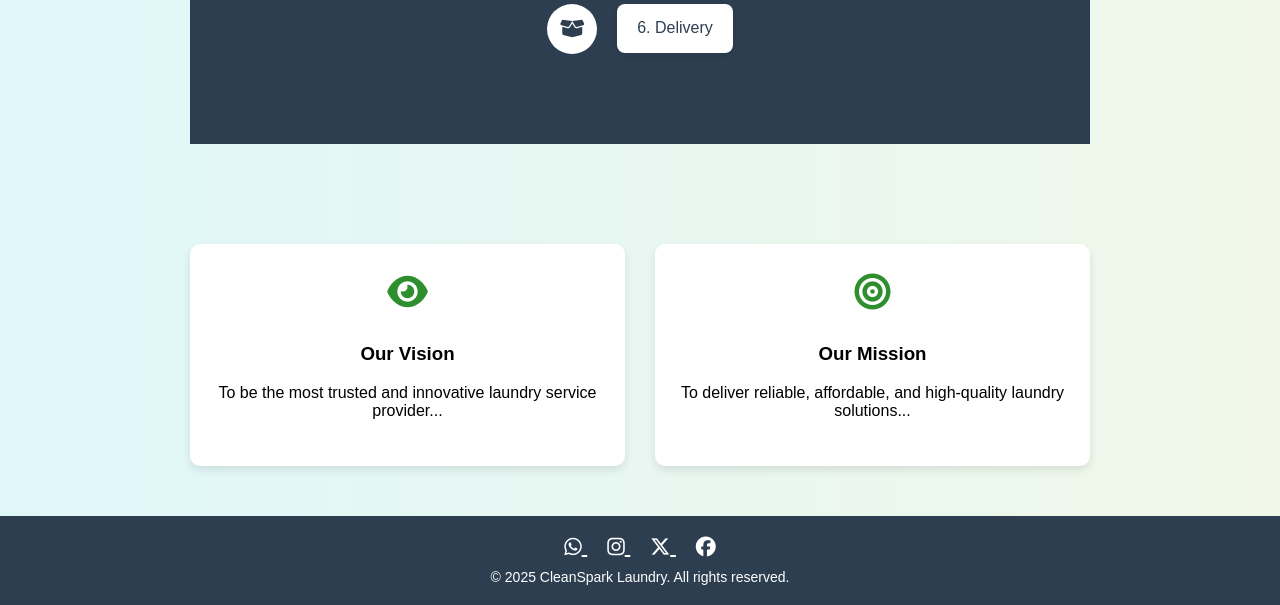
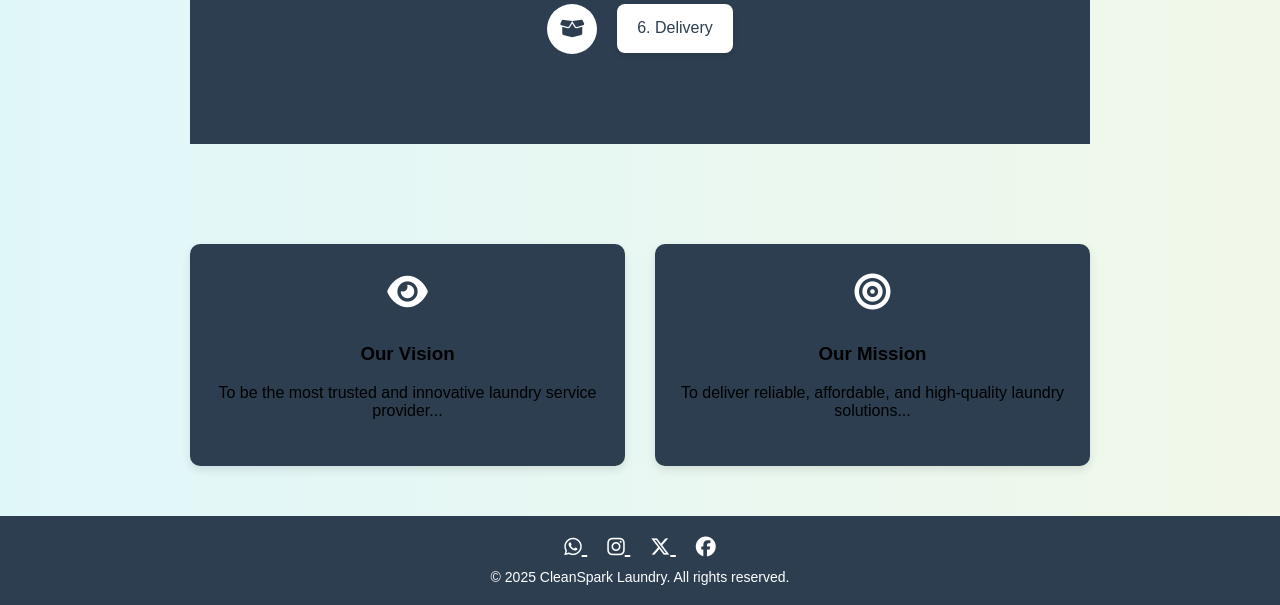
Before and after one commit to munir-moh/laundry-service, a Flask app: page /about in a window 1280 px wide. Shown: the part 1865-2470 px from the top of the page. Run offline with Flask 3, Linux system fonts and the light colour scheme.

Commit message:
Update vision and mission section styles: change background color to dark and icon color to white for better contrast.

```diff
--- a/templates/about.html
+++ b/templates/about.html
@@ -62,7 +62,7 @@
         }
 
         .vm-box {
-            background-color: #ffffff;
+            background-color: #2c3e50;
             padding: 30px 20px;
             border-radius: 10px;
             box-shadow: 0 4px 10px rgba(0,0,0,0.1);
@@ -72,7 +72,7 @@
 
         .vm-icon {
             font-size: 36px;
-            color: #2f8f2f;
+            color: #ffffff;
             margin-bottom: 15px;
         }
 
```
